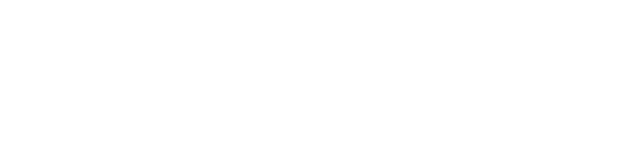
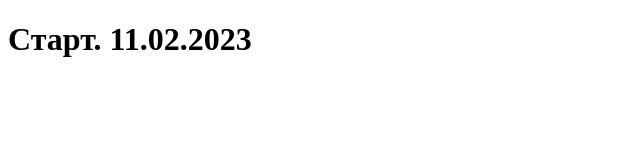
Before and after one commit to LachuginVV/purpleschoolJsBasic, a plain HTML site: page index.html in a window 1280 px wide. Shown: the whole page, without its empty margins (0-640 px from the left). Drawn offline with Linux system fonts and the light colour scheme.

Commit message:
Работа с git и GitHub

```diff
--- a/index.html
+++ b/index.html
@@ -8,7 +8,7 @@
 	<script src="app.js"></script>
 </head>
 <body>
-
+	<h1>Старт. 11.02.2023</h1>
 
 </body>
 </html>
```
